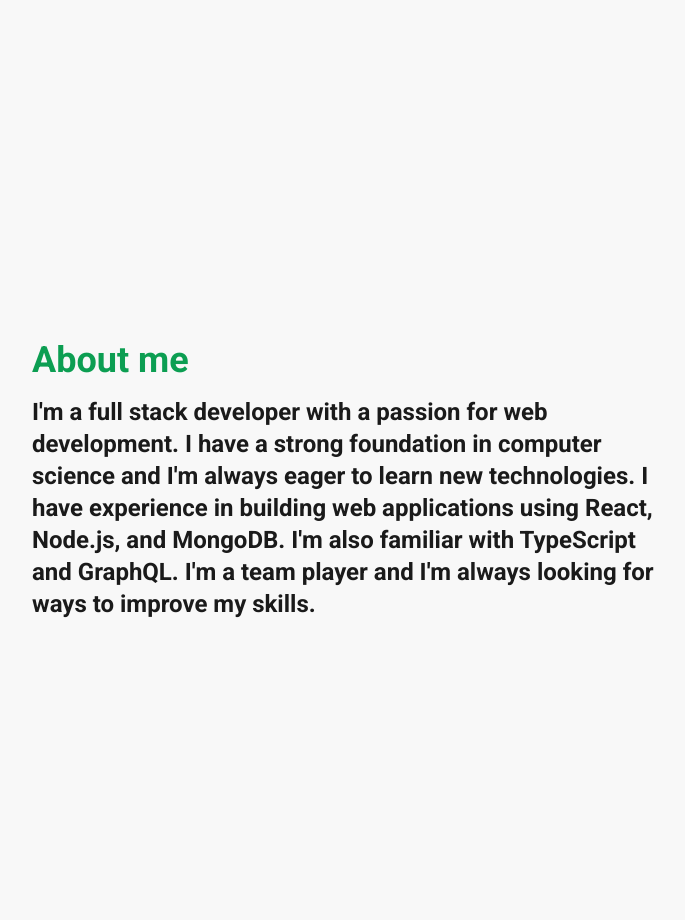
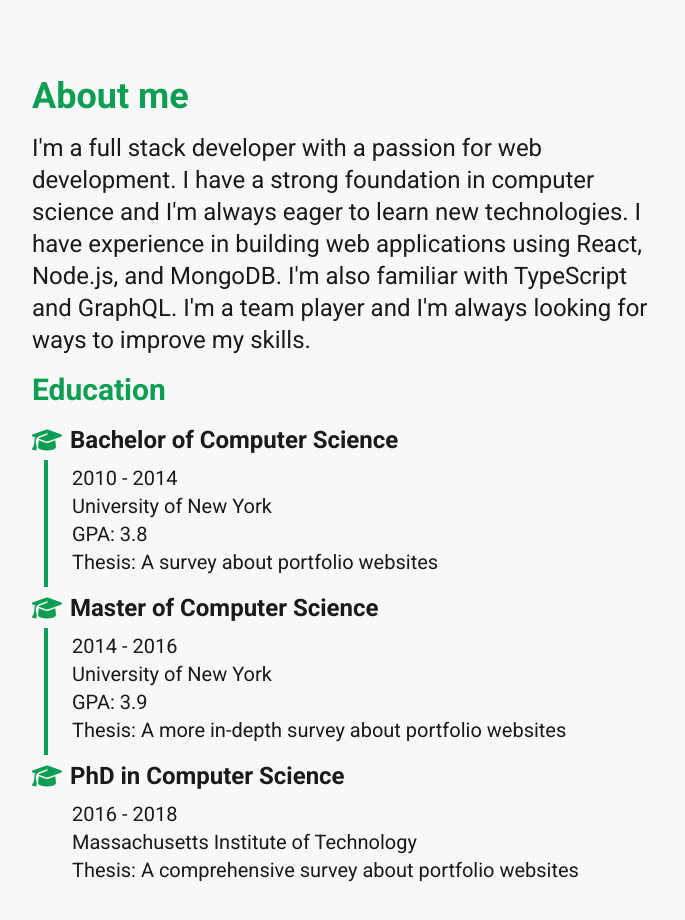
Before and after one commit to gio-del/gio-del, an Astro site: page / in a window 1280 px wide. Shown: the part 800-1720 px from the top of the page, without its empty margins (288-973 px from the left). Built offline with nearby package versions, Linux system fonts and the light colour scheme; Astro itself is replaced by a stand-in of ours.

Commit message:
about.education section and cleanup interfaces

```diff
--- /dev/null
+++ b/src/components/about_section/About.tsx
@@ -0,0 +1,21 @@
+import React from "react";
+import { info } from "../../data/info";
+import Education from "./Education";
+
+interface AboutProps {
+  about: (typeof info)["about"];
+}
+
+export default function About(props: AboutProps) {
+  const { about } = props;
+
+  return (
+    <div className="flex flex-col justify-center items-center h-full space-y-4">
+      <div className="flex flex-col space-y-4 w-full lg:w-1/2 mx-4">
+        <h1 className="text-4xl font-bold">About me</h1>
+        <p className="text-2xl font-normal">{info.about.description}</p>
+      </div>
+      <Education education={about.education} />
+    </div>
+  );
+}
--- /dev/null
+++ b/src/components/about_section/Education.tsx
@@ -0,0 +1,36 @@
+import React from "react"; // Add the missing import statement for React
+import { info } from "../../data/info"; // Import the info object from the data/info file
+
+interface EducationProps {
+  education: (typeof info)["about"]["education"]; // Create an interface for the props
+}
+
+export default function Education(props: EducationProps) {
+  const { education } = props;
+
+  return (
+    <div className="flex flex-col space-y-4 w-full lg:w-1/2 mx-4">
+      <h1 className="text-3xl font-bold">Education</h1>
+      {education.map((edu, index) => (
+        <div className="flex flex-col space-y-2 relative" key={index}>
+          <div className="flex items-center space-x-2">
+            <i className="fas fa-graduation-cap text-2xl text-secondary dark:text-dk-secondary"></i>
+            <h2 className="text-2xl font-semibold">{edu.title}</h2>
+          </div>
+          <div className="relative left-10">
+            <p className="text-xl font-normal">{edu.date}</p>
+            <p className="text-xl font-normal">{edu.location}</p>
+            {edu.gpa && <p className="text-xl font-normal">GPA: {edu.gpa}</p>}
+            {edu.thesis && (
+              <p className="text-xl font-normal">Thesis: {edu.thesis}</p>
+            )}
+          </div>
+
+          {index !== education.length - 1 && (
+            <div className="absolute top-7 left-3 h-5/6 w-1 bg-secondary dark:bg-dk-secondary"></div>
+          )}
+        </div>
+      ))}
+    </div>
+  );
+}
--- a/src/components/contact_section/Contact.tsx
+++ b/src/components/contact_section/Contact.tsx
@@ -1,15 +1,7 @@
-// Very easy contact section
-// Just a row of links with icons and links to email, github, linkedin, and twitter
-// Use fontawesome for icons (no react-fontawesome but <i> tags)
-// Style the stuff with tailwind in a nice way, icon should be visible and clickable
+import { info } from "../../data/info";
 
 interface ContactProps {
-  contact: {
-    email: string;
-    github: string;
-    linkedin: string;
-    twitter: string;
-  };
+  contact: (typeof info)["contact"];
 }
 
 export default function Contact(props: ContactProps) {
--- a/src/components/projects_section/ProjectCard.tsx
+++ b/src/components/projects_section/ProjectCard.tsx
@@ -2,14 +2,10 @@
 // A project has a title, description, date, and a list of technologies used
 // Use tailwind for styling
 
+import { info } from "../../data/info";
+
 interface ProjectCardProps {
-  project: {
-    title: string;
-    description: string;
-    date: string;
-    link: string;
-    tech: string[];
-  };
+  project: (typeof info)["projects"][number];
 }
 
 export default function ProjectCard(props: ProjectCardProps) {
--- a/src/components/projects_section/ProjectCarousel.tsx
+++ b/src/components/projects_section/ProjectCarousel.tsx
@@ -4,16 +4,11 @@
 import "slick-carousel/slick/slick.css";
 import "slick-carousel/slick/slick-theme.css";
 import ProjectCard from "./ProjectCard";
+import { info } from "../../data/info";
 
 // Interface for the props
 interface ProjectCarouselProps {
-  projects: {
-    title: string;
-    date: string;
-    description: string;
-    link: string;
-    tech: string[];
-  }[];
+  projects: (typeof info)["projects"];
 }
 
 function CustomArrow(props: any) {
--- a/src/data/info.ts
+++ b/src/data/info.ts
@@ -12,6 +12,46 @@
     I have experience in building web applications using React, Node.js, and MongoDB.
     I'm also familiar with TypeScript and GraphQL.
     I'm a team player and I'm always looking for ways to improve my skills.`,
+    education: [
+      {
+        title: "Bachelor of Computer Science",
+        date: "2010 - 2014",
+        location: "University of New York",
+        gpa: "3.8",
+        thesis: "A survey about portfolio websites",
+      },
+      {
+        title: "Master of Computer Science",
+        date: "2014 - 2016",
+        location: "University of New York",
+        gpa: "3.9",
+        thesis: "A more in-depth survey about portfolio websites",
+      },
+      {
+        title: "PhD in Computer Science",
+        date: "2016 - 2018",
+        location: "Massachusetts Institute of Technology",
+        thesis: "A comprehensive survey about portfolio websites",
+      },
+    ],
+    experience: [
+      {
+        title: "Full Stack Developer",
+        date: "2018 - Present",
+        location: "ABC Company",
+        description:
+          "Developed and maintained web applications using React, Node.js, and MongoDB.",
+      },
+      {
+        title: "Frontend Developer",
+        date: "2016 - 2018",
+        location: "XYZ Company",
+        description:
+          "Built and maintained web applications using React and Redux.",
+      },
+    ],
+
+    skills: ["JavaScript", "TypeScript"],
   },
 
   projects: [
@@ -54,48 +94,6 @@
     },
   ],
 
-  education: [
-    {
-      title: "Bachelor of Computer Science",
-      date: "2010 - 2014",
-      location: "University of New York",
-      gpa: "3.8",
-      thesis: "A survey about portfolio websites",
-    },
-    {
-      title: "Master of Computer Science",
-      date: "2014 - 2016",
-      location: "University of New York",
-      gpa: "3.9",
-      thesis: "A more in-depth survey about portfolio websites",
-    },
-    {
-      title: "PhD in Computer Science",
-      date: "2016 - 2018",
-      location: "Massachusetts Institute of Technology",
-      thesis: "A comprehensive survey about portfolio websites",
-    },
-  ],
-
-  experience: [
-    {
-      title: "Full Stack Developer",
-      date: "2018 - Present",
-      location: "ABC Company",
-      description:
-        "Developed and maintained web applications using React, Node.js, and MongoDB.",
-    },
-    {
-      title: "Frontend Developer",
-      date: "2016 - 2018",
-      location: "XYZ Company",
-      description:
-        "Built and maintained web applications using React and Redux.",
-    },
-  ],
-
-  skills: ["JavaScript", "TypeScript"],
-
   contact: {
     email: "john.doe@fake.com",
     linkedin: "https://www.linkedin.com/in/yourname",
--- a/src/pages/index.astro
+++ b/src/pages/index.astro
@@ -3,6 +3,7 @@
 import { info } from "../data/info";
 import ProjectCarousel from "../components/projects_section/ProjectCarousel";
 import Contact from "../components/contact_section/Contact";
+import About from "../components/about_section/About";
 
 // This is the home page, it will contain three sections that on large screens will be full height (whole screen)
 // These sections will be: the hero (my name, title, brief description and a picture), the projects section (carousel scrolling through my projects) and the contact section (a form to send me an email, with a message and a subject field, and a button to send the email)
@@ -21,6 +22,11 @@
           >
         </h1>
         <h2 class="text-2xl font-semibold">{info.brief_description}</h2>
+        <h2 class="text-2xl font-semibold">
+          Based in <span class="text-accent dark:text-dk-accent"
+            >{info.location}</span
+          >
+        </h2>
       </div>
       <img
         class="lg:h-96 lg:w-96 h-40 w-40 rounded-full object-cover object-center space-x-8"
@@ -31,12 +37,7 @@
   </section>
 
   <section class="lg:h-screen lg:m-0 my-20 mx-2" id="about">
-    <div class="flex flex-row justify-center items-center h-full space-y-4">
-      <div class="flex flex-col space-y-4 w-full lg:w-1/2 mx-4">
-        <h1 class="text-4xl font-bold">About me</h1>
-        <p class="text-2xl font-semibold">{info.about.description}</p>
-      </div>
-    </div>
+    <About about={info.about} client:only />
   </section>
 
   <section
```
